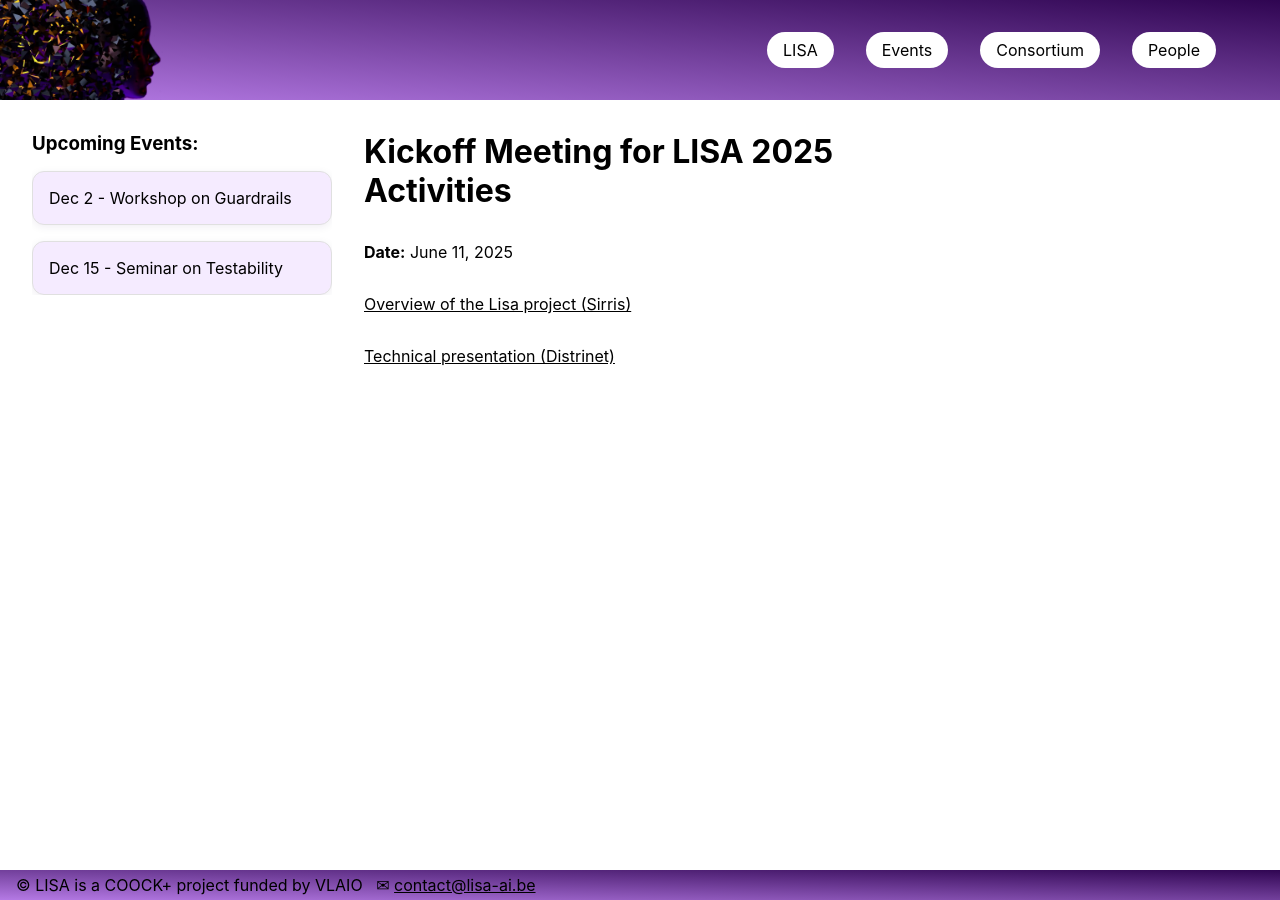
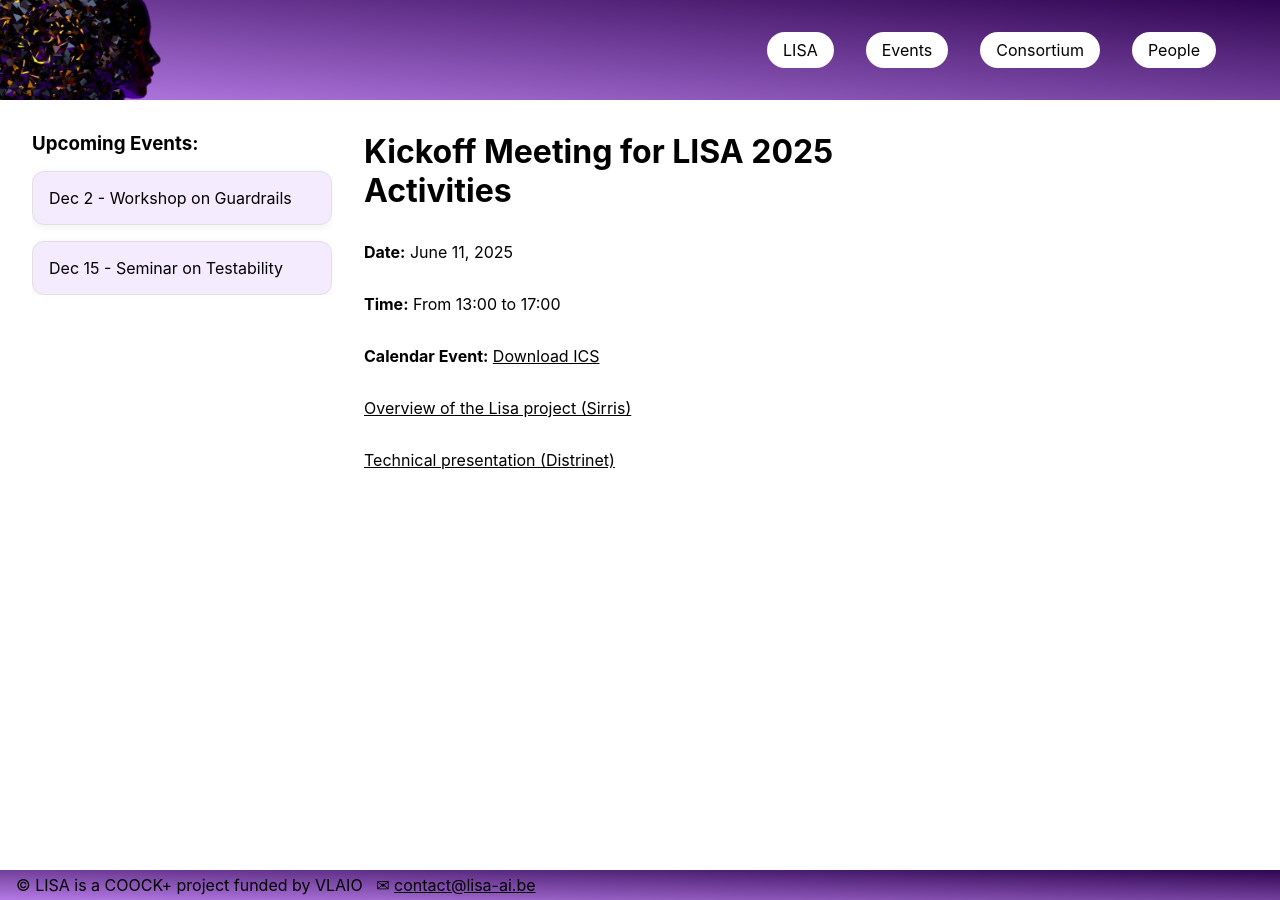
Before and after one commit to sirris-be/lisa, a Jekyll site: the page built from docs/_events/1-kickoff.html, in a window 1280 px wide. Built offline with Jekyll 4.4.1, drawn with Linux system fonts in a browser that asks for light colours.

Commit message:
fix: duration

```diff
--- a/docs/_events/1-kickoff.html
+++ b/docs/_events/1-kickoff.html
@@ -2,8 +2,8 @@
 layout: event
 date: 2025-06-11
 duration:
-  from: 13:00
-  to: 17:00
+  from: "13:00"
+  to: "17:00"
 title: Kickoff Meeting for LISA 2025 Activities
 short_title: LISA 2025 Kickoff
 ---
--- a/docs/_events/2-cybersecurity-industry-day.html
+++ b/docs/_events/2-cybersecurity-industry-day.html
@@ -5,8 +5,8 @@ title: Cybersecurity Industry Day
 short_title: Forum on Security
 format: Forum
 duration:
-  from: 12:00
-  to: 19:00
+  from: "12:00"
+  to: "19:00"
 venue:
   name: Lamot Conference and Heritage Center
   address: Van Beethovenstraat 8/10, 2800 Mechelen
--- a/docs/_events/4-architecture-seminar.html
+++ b/docs/_events/4-architecture-seminar.html
@@ -4,8 +4,8 @@ date: 2025-12-16
 title: Seminar on Architecture and Testability of AI Applications
 short_title: Seminar on Testability
 duration:
-  from: 13:00
-  to: 14:00
+  from: "13:00"
+  to: "14:00"
 remote:
   name: Microsoft Teams
   link: https://teams.microsoft.com/l/meetup-join/19%3ameeting_YjJlMzQzYTgtYjIwOC00N2ZkLTk5ZWMtOTIwNWM1YmI4Zjc3%40thread.v2/0?context=%7b%22Tid%22%3a%22d4c1d712-e8c2-4fdf-abce-18805891b5b0%22%2c%22Oid%22%3a%22b131c3f0-f2ad-4966-9bd8-2e41122d59c3%22%7d
--- a/docs/_layouts/event.html
+++ b/docs/_layouts/event.html
@@ -17,10 +17,10 @@
         <strong>Date:</strong>
         <span>{{ page.date | date: "%B %d, %Y" }}</span>
       </div>
-      {% endif %} {% if page.time %}
+      {% endif %} {% if page.duration %}
       <div>
         <strong>Time:</strong>
-        <span>From {{ page.time.from }} to {{ page.time.to }}</span>
+        <span>From {{ page.duration.from }} to {{ page.duration.to }}</span>
       </div>
       <div>
         <strong>Calendar Event:</strong>
```
